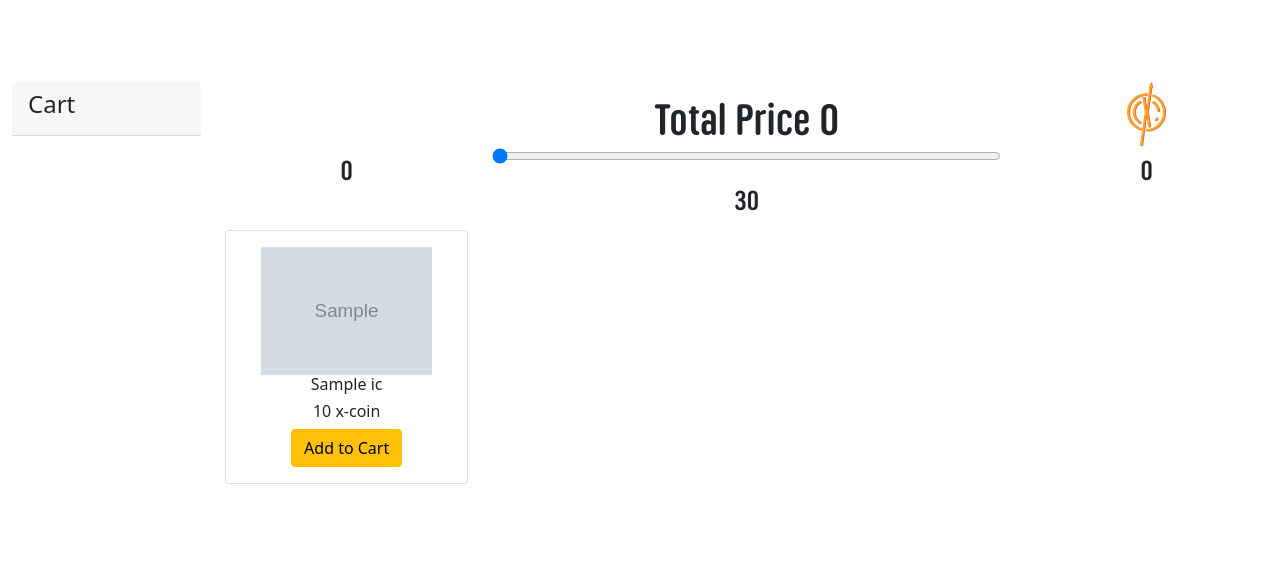
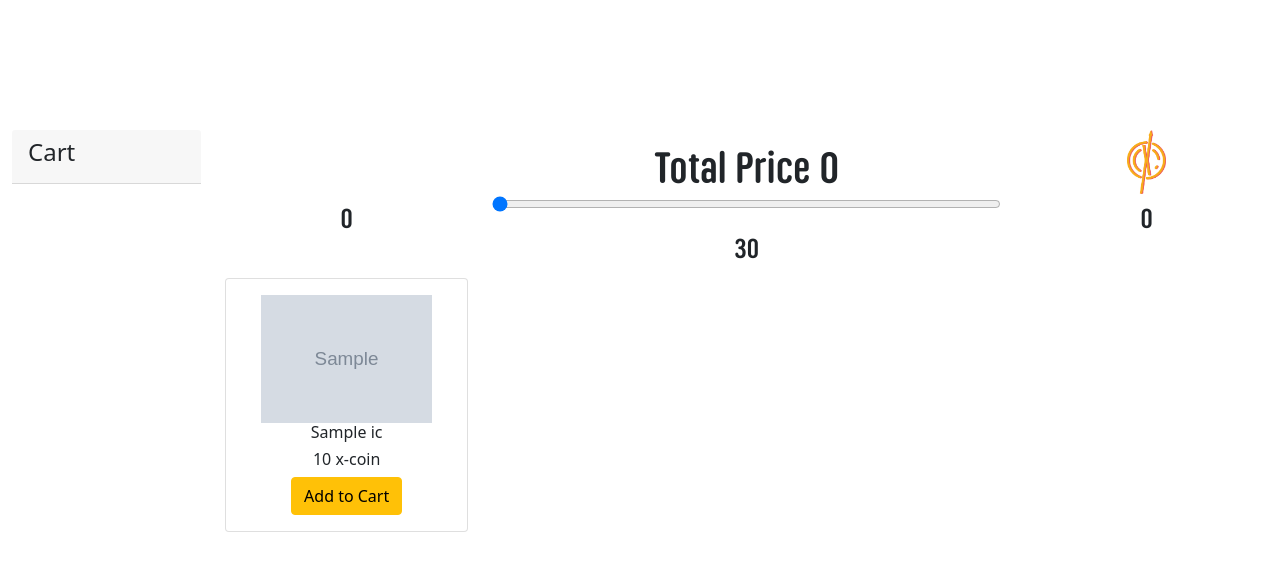
Before and after one commit to Nontosan/Exceed-17, a Flask app: template project/templates/price-cal.html in a window 1280 px wide. Shown: the top 571 px of the page. Run offline with Flask 2, Linux system fonts and the light colour scheme; the template is opened without the code that fills it: most values are stand-ins (such as "Sample title", 1, 10 or a date in 2020); grey boxes marked "Sample" are stand-in pictures; some libraries are stand-ins or nearby versions.

Commit message:
fix space

```diff
--- a/project/templates/price-cal.html
+++ b/project/templates/price-cal.html
@@ -2,7 +2,7 @@
 {% block title %}Price Cal.{% endblock %}
 {% block content_body %}
 
-<div class="container-fluid">
+<div class="container-fluid mt-5">
     <div class="row">
         <div class="col-2">
             <div class="card-header">
```
